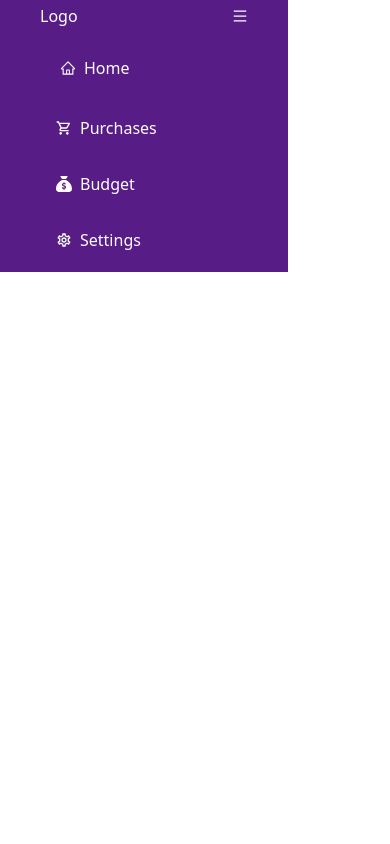
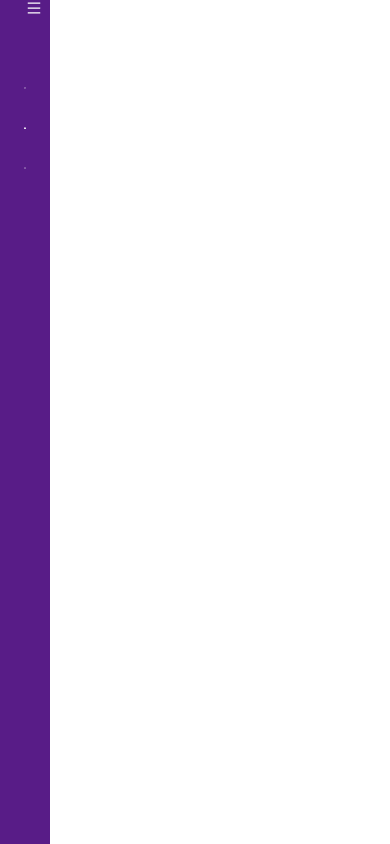
Before and after one commit to calma016/fsae_pr, a React (Create React App) app: page / in a window 390 px wide. Both pictures are taken after a click on the icon 240 px from the left and 16 px from the top of the page. Built offline with nearby package versions, Linux system fonts and the light colour scheme.

Commit message:
create a mini side bar

```diff
--- a/src/Components/Sidebar.js
+++ b/src/Components/Sidebar.js
@@ -8,20 +8,38 @@ import { FaSackDollar } from "react-icons/fa6";
 import { MdOutlineSettings } from "react-icons/md";
 
 
-
-
-
 function Sidebar() {
   const [isShowingSidebar, setIsShowingSidebar] = useState(true)
+  // const [isShowingMiniSidebar, setIsShowingMiniSidebar] = useState(true)
 
   function toggleSidebar(){
     setIsShowingSidebar(!isShowingSidebar)
   }
 
   return (
-    <div class="flex relative" >
+    <div className="flex relative" >
+      {/* minisidebar */}
+      <div className={isShowingSidebar ? "hidden" : 'absolute top-0 bottom-0 left-0 h-screen bg-purple-900 text-[#ffff] w-[50px] lg:hidden px-2'}>
+      <div>
+            <div className='flex items-center justify-between '>
+              <div></div>
+              <div >
+                <AiOutlineMenu onClick={toggleSidebar} className='cursor-pointer'/>
+              </div>
+            </div>
+          </div>
+          <div>
+              <ul className='list-none'>
+                  <li className='flex items-center gap-2 m-3 p-2 cursor-pointer'> <AiOutlineHome /> </li>
+                  <li className='flex items-center gap-2 m-2 p-2 cursor-pointer'> < MdOutlineShoppingCart /></li>
+                  <li className='flex items-center gap-2 m-2 p-2 cursor-pointer'> <FaSackDollar /></li>
+                  <li className='flex items-center gap-2 m-2 p-2 cursor-pointer'> <MdOutlineSettings /></li>
+              </ul>
+          </div>
+
+      </div>
       {/* Sidebar */}
-       <div class="w-72 bg-purple-900 h-screen text-white leading-loose max-h-fit px-10 lg:hidden " >
+       <div className={isShowingSidebar ?  " w-72 bg-purple-900 h-screen text-white leading-loose max-h-fit px-10 lg:hidden transition-all " : "hidden"} >
           <div>
             <div className='flex items-center justify-between '>
               <div>Logo</div>
@@ -33,14 +51,14 @@ function Sidebar() {
               </div>
             </div>
           </div>
-                <div>
-                    <ul>
-                        <li className='flex items-center gap-2 m-3 p-2'> <AiOutlineHome /> Home</li>
-                        <li className='flex items-center gap-2 m-2 p-2'> < MdOutlineShoppingCart /> Purchases</li>
-                        <li className='flex items-center gap-2 m-2 p-2'> <FaSackDollar /> Budget</li>
-                        <li className='flex items-center gap-2 m-2 p-2'> <MdOutlineSettings /> Settings</li>
-                    </ul>
-                </div>
+          <div>
+              <ul>
+                  <li className='flex items-center gap-2 m-3 p-2 cursor-pointer'> <AiOutlineHome /> <a>Home</a></li>
+                  <li className='flex items-center gap-2 m-2 p-2 cursor-pointer'> < MdOutlineShoppingCart /> <a>Purchases</a></li>
+                  <li className='flex items-center gap-2 m-2 p-2 cursor-pointer'> <FaSackDollar /> <a>Budget</a></li>
+                  <li className='flex items-center gap-2 m-2 p-2 cursor-pointer'> <MdOutlineSettings /> <a>Settings</a></li>
+              </ul>
+          </div>
        </div>
 
        {/* Navbar */}
```
